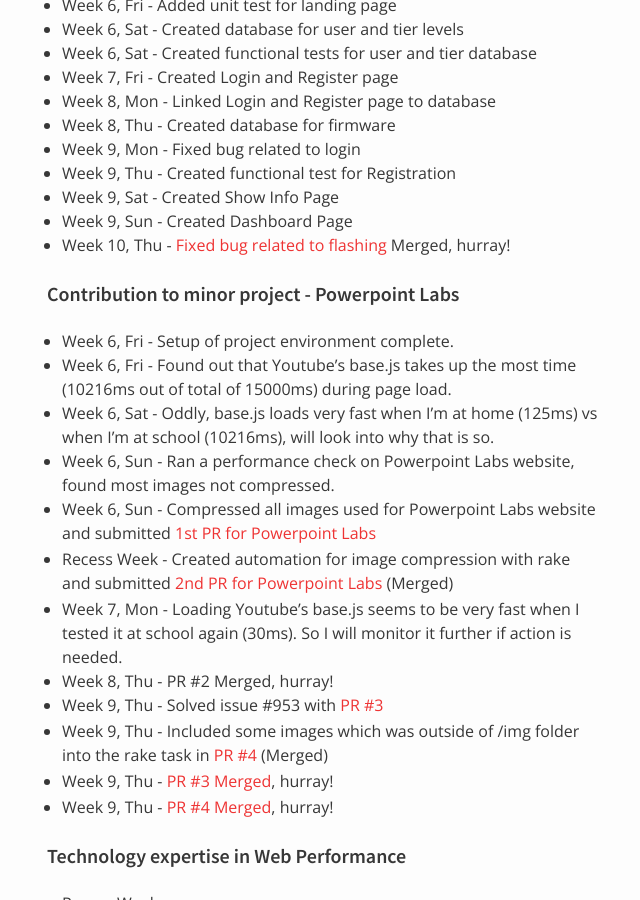
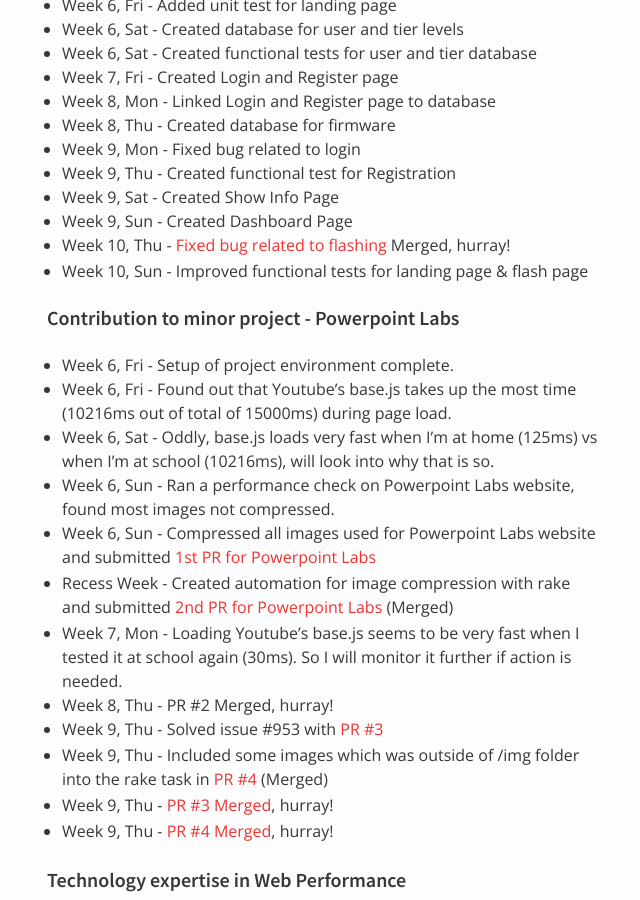
Before and after one commit to nus-oss/cs3281-AY1516S2-website, a Jekyll site: the page built from teams/codebender.md, in a window 1280 px wide and 900 px high, scrolled down 10221 px. Shown: the whole window, without its empty margins (323-963 px from the left). Built offline with Jekyll 4.4.1, drawn with Linux system fonts in a browser that asks for light colours.

Commit message:
Alex update progress

```diff
--- a/teams/codebender.md
+++ b/teams/codebender.md
@@ -47,7 +47,7 @@
 * [x] Create test to ensure show info page shows correct info - Week 9
 * [x] Create dashboard page - Week 9
 * [ ] Create test to ensure dashboard page shows correct and links correctly - Week 10
-* [ ] Create log/analytics database - Week 10
+* [x] Create log/analytics database - Week 10
 * [ ] Create Analytics page - Week 11
 * [ ] Create test to ensure Analytic page shows correct analytics - Week 11
 * [ ] Create admin page - Week 12
@@ -316,6 +316,7 @@
 * Week 9, Sat - Created Show Info Page
 * Week 9, Sun - Created Dashboard Page
 * Week 10, Thu - [Fixed bug related to flashing](https://github.com/codebendercc/Neuralyzer/pull/23) Merged, hurray!
+* Week 10, Sun - Improved functional tests for landing page & flash page
 
 #### Contribution to minor project - Powerpoint Labs
 * Week 6, Fri - Setup of project environment complete.
```
